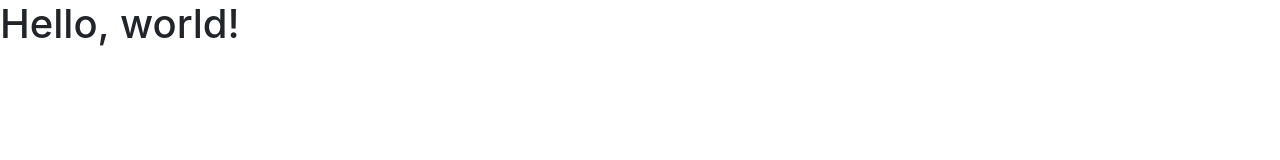
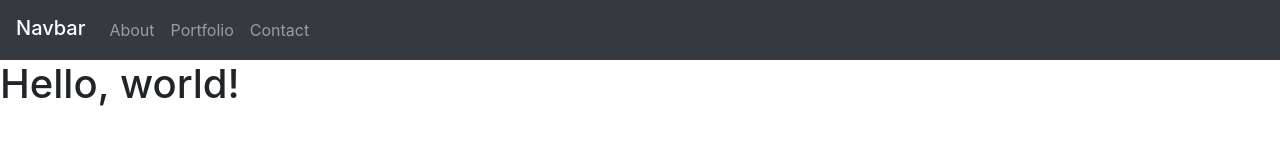
Before and after one commit to dguydalton/homework2, a plain HTML site: page index.html in a window 1280 px wide. Drawn offline with nearby package versions, Linux system fonts and the light colour scheme.

Commit message:
updated README and add nav

```diff
--- a/index.html
+++ b/index.html
@@ -11,6 +11,29 @@
     <title>Hello, world!</title>
   </head>
   <body>
+
+    <!-- Start Nav -->
+    <nav class="navbar navbar-expand-lg navbar-dark bg-dark">
+        <span class="navbar-brand mb-1 h1">Navbar</span>
+        <button class="navbar-toggler" type="button" data-toggle="collapse" data-target="#navbarSupportedContent"
+          aria-controls="navbarSupportedContent" aria-expanded="false" aria-label="Toggle navigation">
+          <span class="navbar-toggler-icon"></span>
+        </button>
+        <div class="collapse navbar-collapse" id="navbarSupportedContent">
+          <ul class="nav navbar-nav navbar-right">
+            <li class="nav-item">
+              <a class="nav-link" href="#">About</a>
+            </li>
+            <li class="nav-item">
+              <a class="nav-link" href="#">Portfolio</a>
+            </li>
+            <li class="nav-item">
+              <a class="nav-link" href="#">Contact</a>
+            </li>
+          </ul>
+        </div>
+      </nav>
+
     <h1>Hello, world!</h1>
 
     <!-- Optional JavaScript -->
```
Also changed, not shown: Assets/Images/640-contact.jpg (added), Assets/Images/640-index.jpg (added), Assets/Images/640-portfolio.jpg (added), Assets/Images/768-contact.jpg (added), Assets/Images/768-index.jpg (added), Assets/Images/768-portfolio.jpg (added), Assets/Images/980-contact.jpg (added), Assets/Images/980-index.jpg (added), Assets/Images/980-portfolio.jpg (added), 1 other file.
